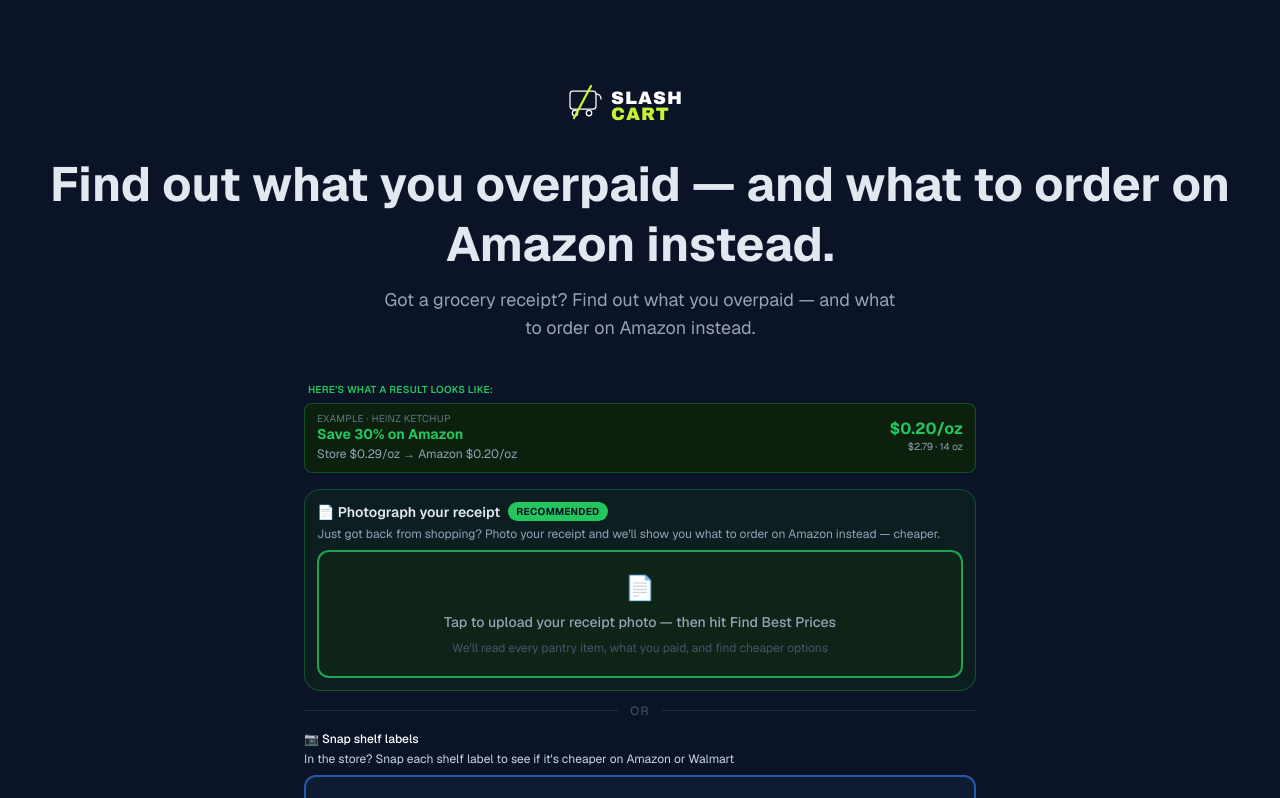
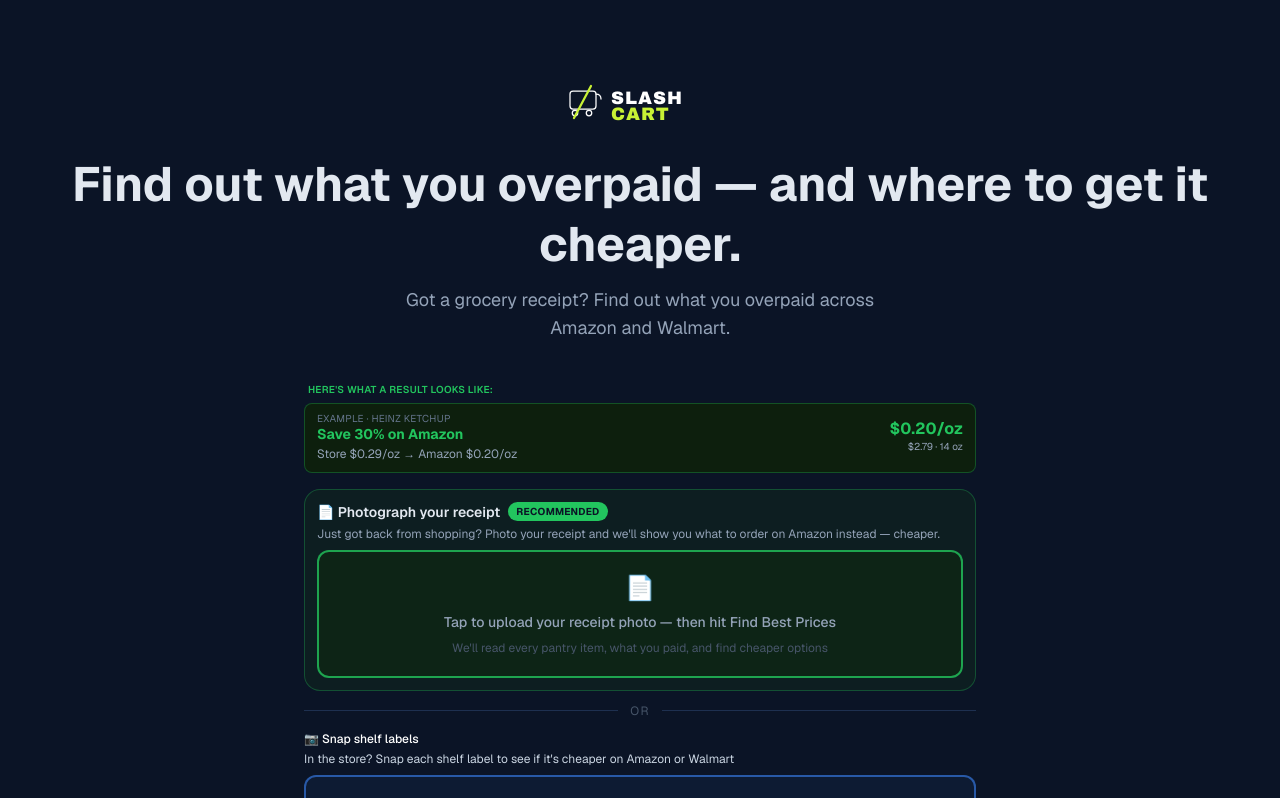
Before and after one commit to mchitnis99/slashcart-app, a Next.js app: page / in a window 1280 px wide. Shown: the top 798 px of the page. Built offline with nearby package versions, Linux system fonts and the light colour scheme.

Commit message:
fix: both stores in headline, share button moved to shelf label section

```diff
--- a/app/components/GroceryInput.tsx
+++ b/app/components/GroceryInput.tsx
@@ -233,6 +233,8 @@
         }}
       />
 
+      <TextReminderButton />
+
       {/* Divider */}
       <div className="flex items-center gap-3">
         <div className="flex-1 h-px bg-[#1e3050]" />
@@ -252,8 +254,6 @@
           className="w-full rounded-xl border-2 border-[#3b5278] bg-[#0f1f3d]/60 text-[#e2e8f0] placeholder-[#475569] p-3 text-sm leading-relaxed resize-none focus:outline-none focus:ring-2 focus:ring-[#22c55e] transition disabled:opacity-50 disabled:cursor-not-allowed"
         />
       </div>
-
-      <TextReminderButton />
 
       {error && (
         <p className="text-red-400 text-sm bg-red-900/20 border border-red-800/40 rounded-lg px-4 py-2">
--- a/app/page.tsx
+++ b/app/page.tsx
@@ -56,10 +56,10 @@
           <SlashCartLogo />
         </div>
         <h1 className="text-3xl sm:text-5xl font-bold text-[#e2e8f0] leading-tight mb-3">
-          Find out what you overpaid — and what to order on Amazon instead.
+          Find out what you overpaid — and where to get it cheaper.
         </h1>
         <p className="text-[#94a3b8] text-base sm:text-lg max-w-lg mx-auto">
-          Got a grocery receipt? Find out what you overpaid — and what to order on Amazon instead.
+          Got a grocery receipt? Find out what you overpaid across Amazon and Walmart.
         </p>
       </div>
 
```
